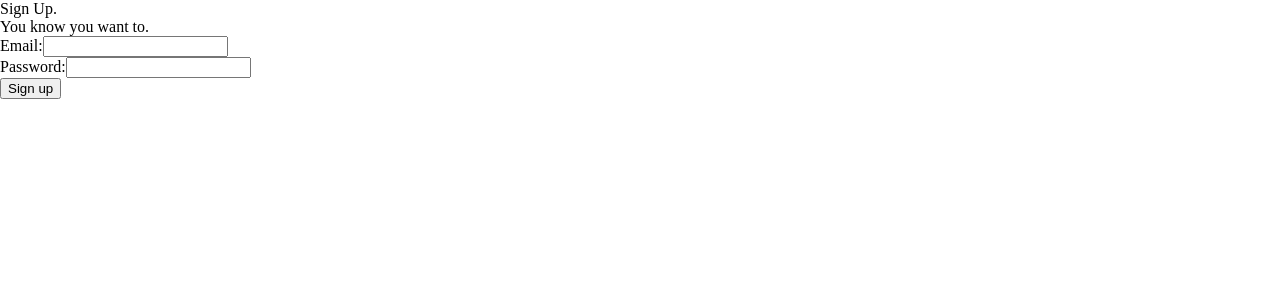
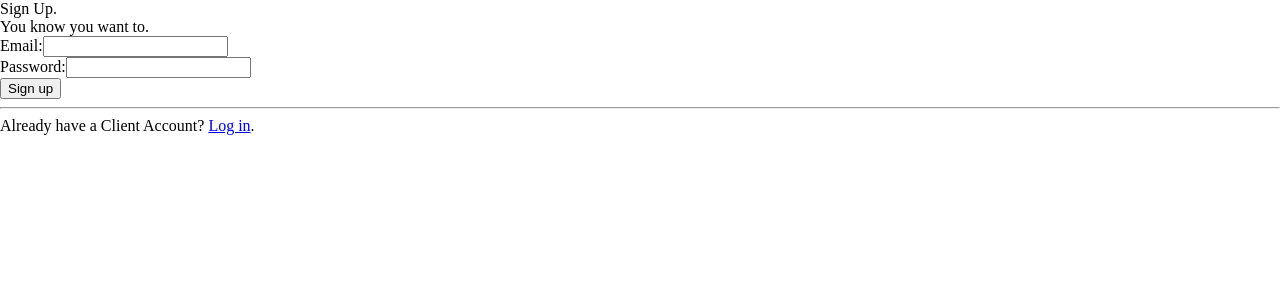
Before and after one commit to fmd/prospop, a Django app: template prospapp/templates/client/signup.html in a window 1280 px wide. Shown: the top 300 px of the page. Run offline with Django 3.2, Linux system fonts and the light colour scheme; the template is opened without the code that fills it, so the values that code supplies are empty; parts of the project's set-up code (start-up, migrations or seed data) failed here and were passed over; some libraries are stand-ins or nearby versions.

Commit message:
Added signup to login and viceversa

```diff
--- a/prospapp/templates/candidate/login.html
+++ b/prospapp/templates/candidate/login.html
@@ -18,5 +18,6 @@
         </div>
         <button type="submit" name="submit" value="submit-value">Log in</button>
     </form>
+    <p>Don't have a Candidate Account yet? <a href="{% url "prospapp.views.candidate.login" %}">Sign up</a>.</p>
 </div>
 {% endblock %}
--- a/prospapp/templates/candidate/signup.html
+++ b/prospapp/templates/candidate/signup.html
@@ -17,6 +17,7 @@
             <label for="password">Password:</label><input type="password" name="password" id="password" value="" />
         </div>
         <button type="submit" name="submit" value="submit-value">Sign up</button>
+        <p>Already have a Candidate Account? <a href="{% url "prospapp.views.candidate.login" %}">Log in</a>.</p>
     </form>
 </div>
 {% endblock %}
--- a/prospapp/templates/client/login.html
+++ b/prospapp/templates/client/login.html
@@ -18,5 +18,6 @@
         </div>
         <button type="submit" name="submit" value="submit-value">Log in</button>
     </form>
+    <p>Don't have a Client Account yet? <a href="{% url "prospapp.views.client.signup" %}">Sign up</a>.</p>
 </div>
 {% endblock %}
--- a/prospapp/templates/client/signup.html
+++ b/prospapp/templates/client/signup.html
@@ -18,5 +18,7 @@
         </div>
         <button type="submit" name="submit" value="submit-value">Sign up</button>
     </form>
+    <hr>
+    <p>Already have a Client Account? <a href="{% url "prospapp.views.client.login" %}">Log in</a>.</p>
 </div>
 {% endblock %}
```
